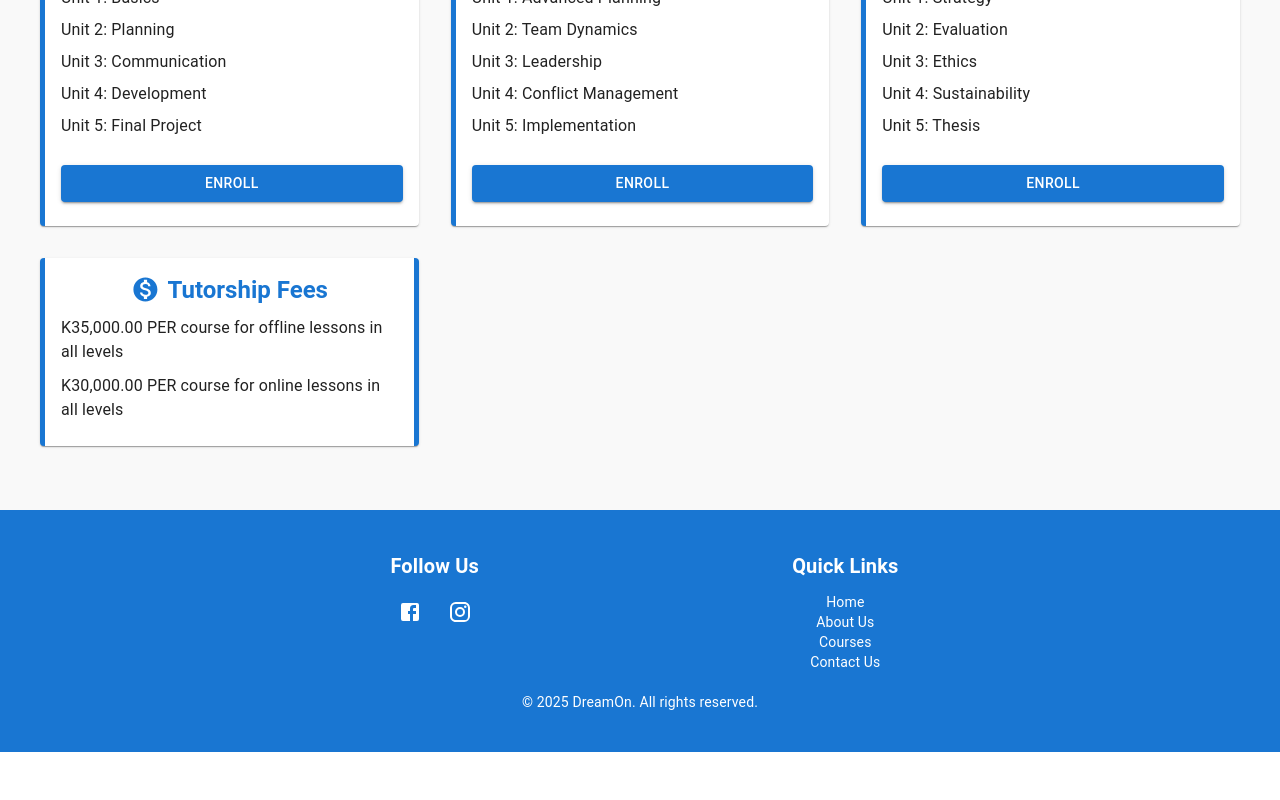
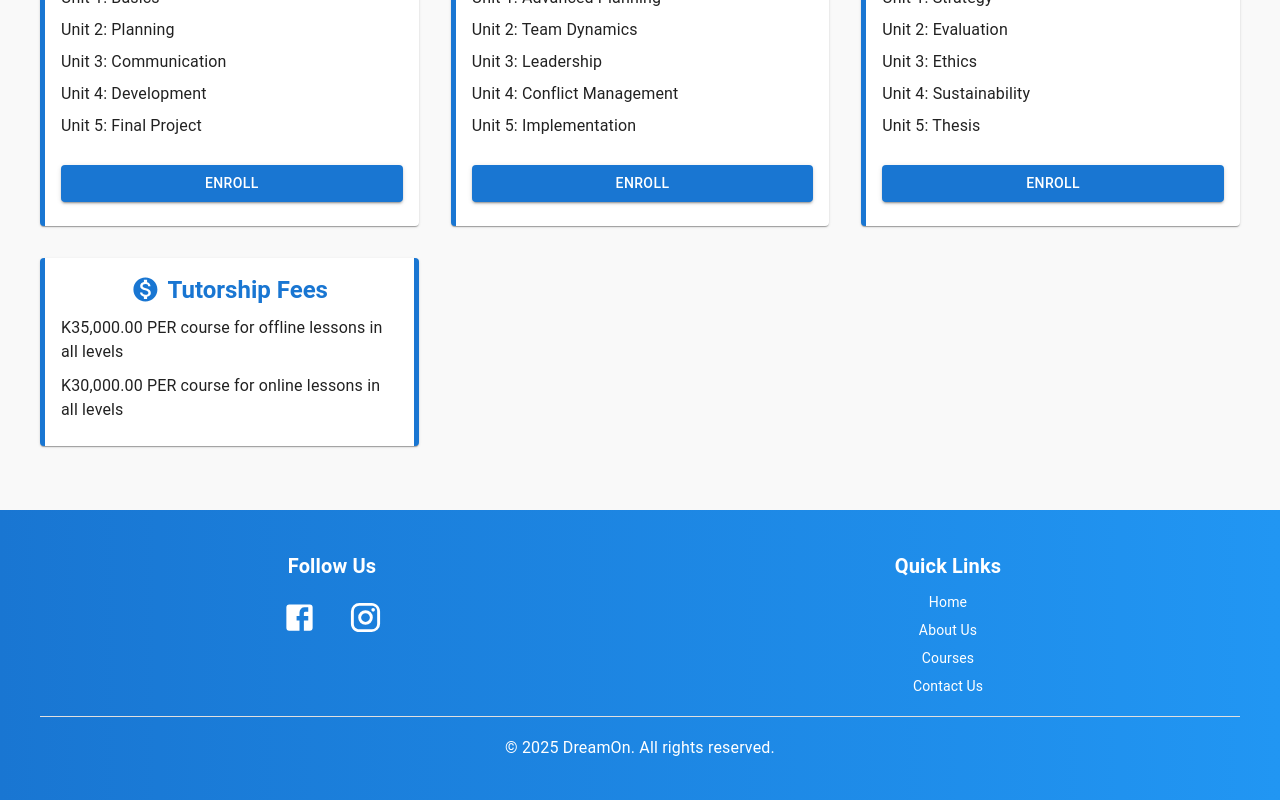
Before and after one commit to WilliamSato77/dreamon, a React (Create React App) app: page /coursedetails/1 in a window 1280 px wide. Shown: the part 290-1090 px from the top of the page. Before the commit the page ends 1042 px from the top, so only its background shows below. Built offline with nearby package versions, Linux system fonts and the light colour scheme.

Commit message:
added hover effects to the social media icon when hovered on

```diff
--- a/src/components/footer/footer.js
+++ b/src/components/footer/footer.js
@@ -1,52 +1,57 @@
 import React from "react";
-import { Box, Typography, IconButton, Grid } from "@mui/material";
+import { Box, Typography, IconButton, Grid, Divider } from "@mui/material";
 import { Facebook, Instagram } from "@mui/icons-material";
 
 function Footer() {
   return (
     <Box
       sx={{
-        backgroundColor: "#1976d2",
+        background: "linear-gradient(90deg, #1976d2 0%, #2196f3 100%)",
         color: "#fff",
         padding: { xs: "20px", md: "40px" },
         textAlign: "center",
       }}
     >
+      {/* Social Media Links */}
       <Grid container spacing={4} justifyContent="center">
-        {/* Social Media Links */}
-        <Grid item xs={12} md={4}>
+        <Grid item xs={12} md={6}>
           <Typography variant="h6" sx={{ fontWeight: "bold", marginBottom: "10px" }}>
             Follow Us
           </Typography>
-          <Box sx={{ display: "flex", justifyContent: "center", gap: "10px" }}>
+          <Box sx={{ display: "flex", justifyContent: "center", gap: "15px" }}>
             <IconButton
               href="https://www.facebook.com/profile.php?id=100084805035619&mibextid=ZbWKwL"
               target="_blank"
               sx={{
                 color: "#fff",
-                "&:hover": { color: "#90caf9" },
+                transform: "scale(1)",
+                transition: "transform 0.3s ease, color 0.3s ease",
+                "&:hover": { transform: "scale(1.2)", color: "#ffeb3b" },
               }}
             >
-              <Facebook />
+              <Facebook fontSize="large" />
             </IconButton>
             <IconButton
               href="https://www.instagram.com/part_time_sessions/profilecard/?igsh=MTE4bDN2aDR1ZnV3bQ=="
               target="_blank"
               sx={{
                 color: "#fff",
-                "&:hover": { color: "#90caf9" },
+                transform: "scale(1)",
+                transition: "transform 0.3s ease, color 0.3s ease",
+                "&:hover": { transform: "scale(1.2)", color: "#ff4081" },
               }}
             >
-              <Instagram />
+              <Instagram fontSize="large" />
             </IconButton>
           </Box>
         </Grid>
 
         {/* Quick Links */}
-        <Grid item xs={12} md={4}>
+        <Grid item xs={12} md={6}>
           <Typography variant="h6" sx={{ fontWeight: "bold", marginBottom: "10px" }}>
             Quick Links
           </Typography>
+          <Box sx={{ display: "flex", flexDirection: "column", gap: "8px", alignItems: "center" }}>
             <Typography
               variant="body2"
               component="a"
@@ -55,7 +60,6 @@ function Footer() {
                 color: "#fff",
                 textDecoration: "none",
                 "&:hover": { textDecoration: "underline" },
-              display: "block",
               }}
             >
               Home
@@ -68,7 +72,6 @@ function Footer() {
                 color: "#fff",
                 textDecoration: "none",
                 "&:hover": { textDecoration: "underline" },
-              display: "block",
               }}
             >
               About Us
@@ -81,7 +84,6 @@ function Footer() {
                 color: "#fff",
                 textDecoration: "none",
                 "&:hover": { textDecoration: "underline" },
-              display: "block",
               }}
             >
               Courses
@@ -94,17 +96,19 @@ function Footer() {
                 color: "#fff",
                 textDecoration: "none",
                 "&:hover": { textDecoration: "underline" },
-              display: "block",
               }}
             >
               Contact Us
             </Typography>
+          </Box>
         </Grid>
       </Grid>
 
+      <Divider sx={{ backgroundColor: "#fff", marginY: "20px" }} />
+
       {/* Footer Bottom Text */}
-      <Box sx={{ marginTop: "20px" }}>
-        <Typography variant="body2">
+      <Box sx={{ marginTop: "10px" }}>
+        <Typography variant="body2" sx={{ fontSize: { xs: "0.8rem", md: "1rem" } }}>
           &copy; {new Date().getFullYear()} DreamOn. All rights reserved.
         </Typography>
       </Box>
```
Lines whose indentation alone changed are shown as unchanged.
